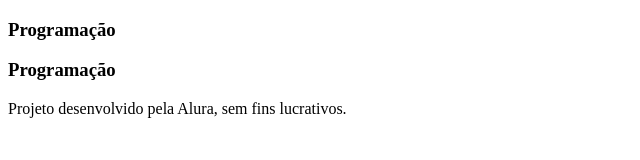
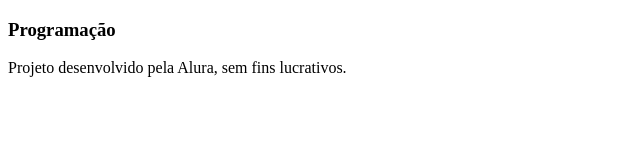
Before and after one commit to rafa5678/flashcard1, a plain HTML site: page index.html in a window 1280 px wide. Shown: the whole page, without its empty margins (0-640 px from the left). Drawn offline with Linux system fonts and the light colour scheme.

Commit message:
Update index.html

```diff
--- a/index.html
+++ b/index.html
@@ -14,7 +14,7 @@
                 </div>
                 </article>
   </section>
-    <h3> Programação </h3>
+
  </div>
             </article>
 </section>
```
